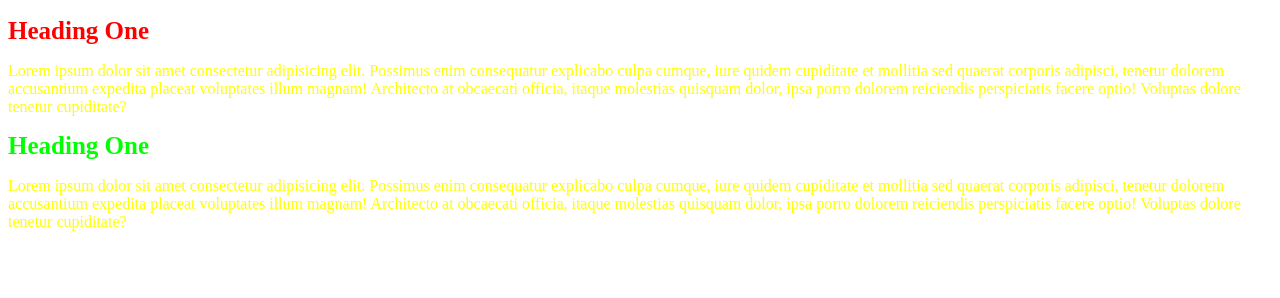
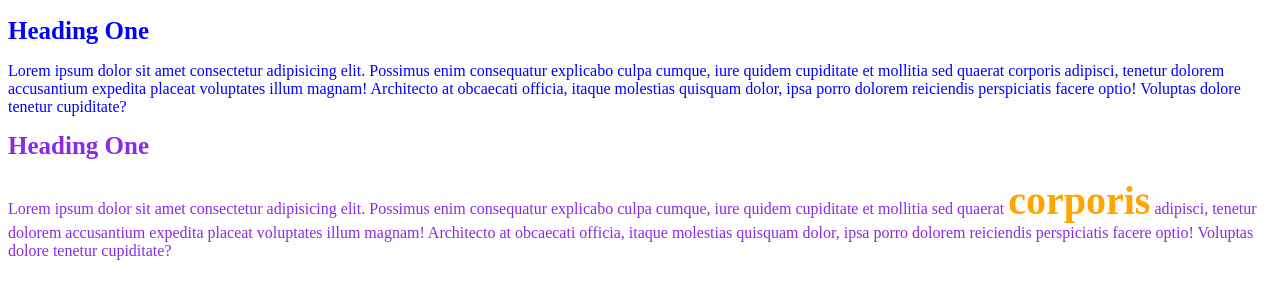
Before and after one commit to Burhanuddin-49/Fullstack_Session, a plain HTML site: page index.html in a window 1280 px wide. Drawn offline with Linux system fonts and the light colour scheme.

Commit message:
class seletor

```diff
--- a/index.html
+++ b/index.html
@@ -17,11 +17,24 @@
         #first{
             color: lime;
         }
+        .one{
+            color: blue;
+        }
+        .two{
+            color: blueviolet;
+        }
+        .orange{
+            color: orange;
+        }
+        .big{
+            font-size: 40px;
+            font-weight: 900;
+        }
     </style>
   </head>
   <body>
-    <h1>Heading One</h1>
-    <p>
+    <h1 class="one">Heading One</h1>
+    <p class="one">
       Lorem ipsum dolor sit amet consectetur adipisicing elit. Possimus enim
       consequatur explicabo culpa cumque, iure quidem cupiditate et mollitia sed
       quaerat corporis adipisci, tenetur dolorem accusantium expedita placeat
@@ -29,11 +42,11 @@
       quisquam dolor, ipsa porro dolorem reiciendis perspiciatis facere optio!
       Voluptas dolore tenetur cupiditate?
     </p>
-    <h1 id="first">Heading One</h1>
-    <p>
+    <h1 class="two">Heading One</h1>
+    <p class="two">
       Lorem ipsum dolor sit amet consectetur adipisicing elit. Possimus enim
       consequatur explicabo culpa cumque, iure quidem cupiditate et mollitia sed
-      quaerat corporis adipisci, tenetur dolorem accusantium expedita placeat
+      quaerat <b class="orange big">corporis</b> adipisci, tenetur dolorem accusantium expedita placeat
       voluptates illum magnam! Architecto at obcaecati officia, itaque molestias
       quisquam dolor, ipsa porro dolorem reiciendis perspiciatis facere optio!
       Voluptas dolore tenetur cupiditate?
```
